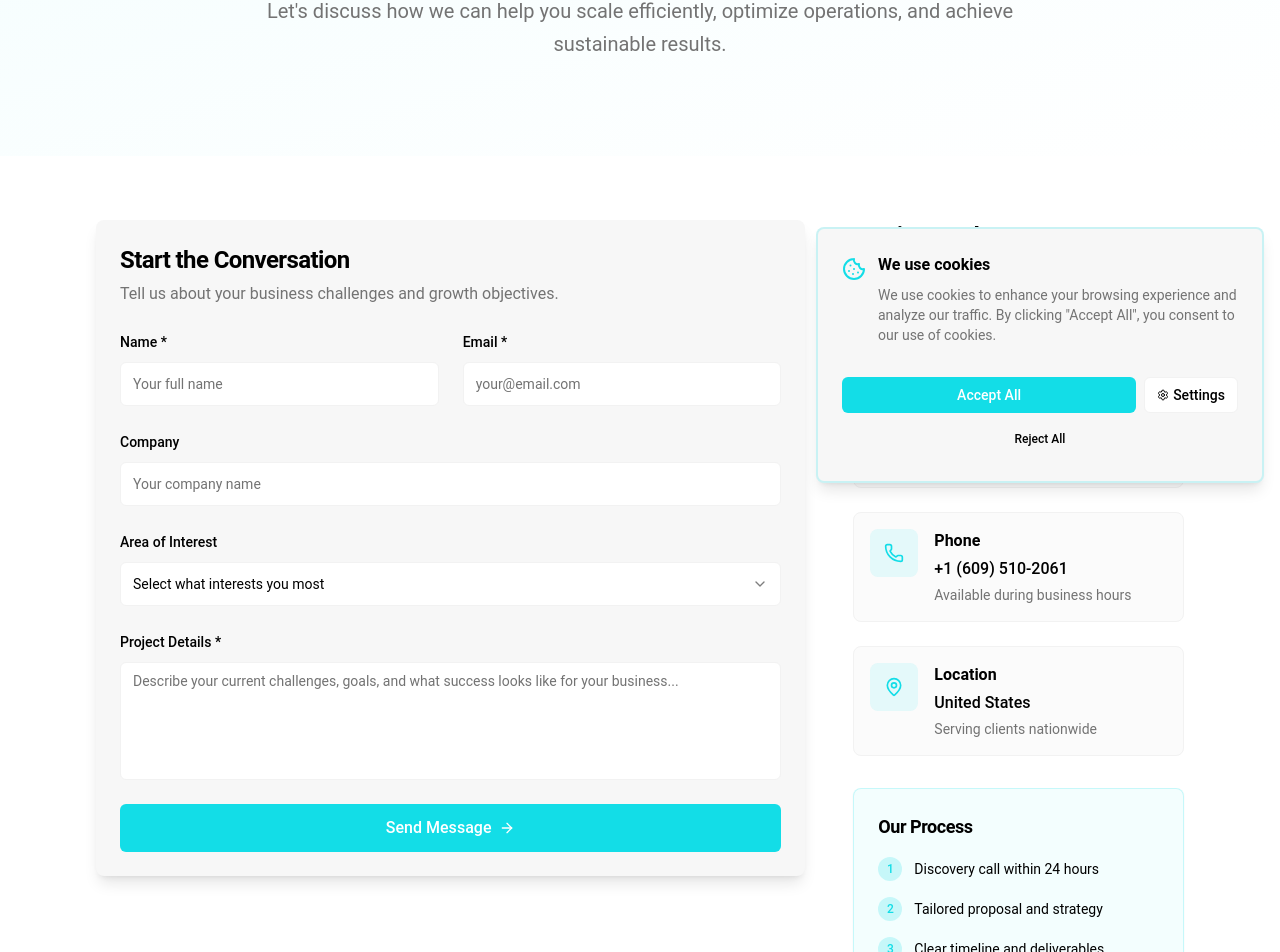
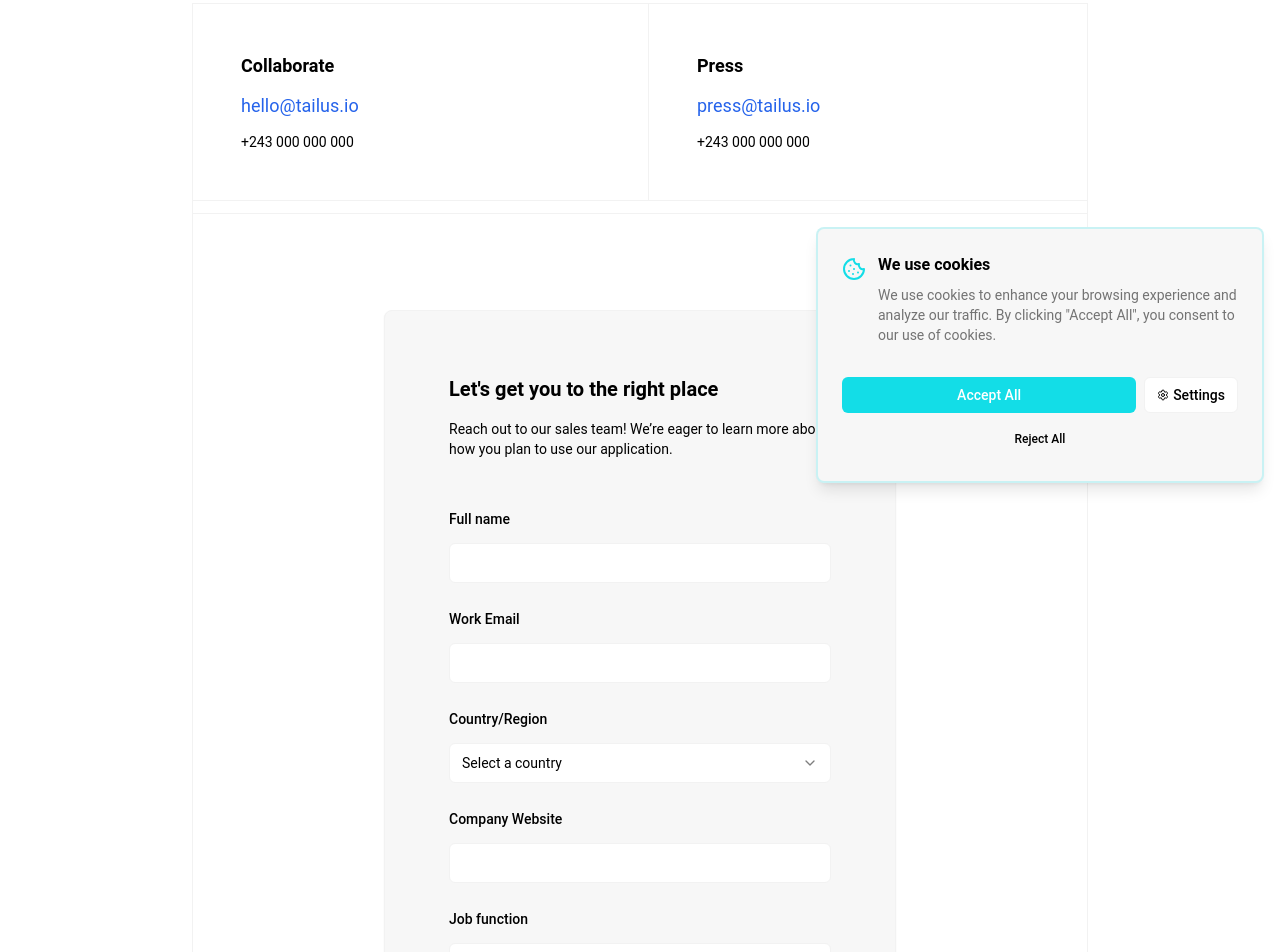
Before and after one commit to Deno-Code-2/perssonify, a React (Vite) app: page /contact in a window 1280 px wide. Shown: the part 301-1253 px from the top of the page. Built offline with nearby package versions, Linux system fonts and the light colour scheme.

Commit message:
Update Contact.tsx

```diff
--- a/src/pages/Contact.tsx
+++ b/src/pages/Contact.tsx
@@ -1,253 +1,137 @@
+import { Card } from '@/components/ui/card'
+import { Input } from '@/components/ui/input'
+import { Textarea } from '@/components/ui/textarea'
+import { Button } from '@/components/ui/button'
+import { Label } from '@/components/ui/label'
+import { Select, SelectContent, SelectItem, SelectTrigger, SelectValue } from '@/components/ui/select'
+import Link from 'next/link'
 
-import React, { useState } from 'react';
-import { Mail, Phone, MapPin, ArrowRight, CheckCircle } from 'lucide-react';
-import { Button } from '@/components/ui/button';
-import { Card, CardContent, CardDescription, CardHeader, CardTitle } from '@/components/ui/card';
-import { Input } from '@/components/ui/input';
-import { Textarea } from '@/components/ui/textarea';
-import { Label } from '@/components/ui/label';
-import { Select, SelectContent, SelectItem, SelectTrigger, SelectValue } from '@/components/ui/select';
-import { motion } from 'framer-motion';
-import { useToast } from '@/hooks/use-toast';
+export default function ContactSection() {
+    return (
+        <section className="py-32">
+            <div className="mx-auto max-w-4xl px-4 lg:px-0">
+                <h1 className="mb-12 text-center text-4xl font-semibold lg:text-5xl">Help us route your inquiry</h1>
 
-const Contact: React.FC = () => {
-  const [formData, setFormData] = useState({
-    name: '',
-    email: '',
-    company: '',
-    solutionType: '',
-    message: ''
-  });
-  const { toast } = useToast();
-
-  const handleSubmit = (e: React.FormEvent) => {
-    e.preventDefault();
-    console.log('Form submitted:', formData);
-    toast({
-      title: "Message sent successfully!",
-      description: "We'll get back to you within 24 hours.",
-    });
-    setFormData({
-      name: '',
-      email: '',
-      company: '',
-      solutionType: '',
-      message: ''
-    });
-  };
-
-  const handleInputChange = (e: React.ChangeEvent<HTMLInputElement | HTMLTextAreaElement>) => {
-    setFormData({
-      ...formData,
-      [e.target.name]: e.target.value
-    });
-  };
-
-  const contactInfo = [
-    {
-      icon: Mail,
-      title: 'Email',
-      description: 'stefan@perssonify.com',
-      subtitle: 'Send us a message anytime'
-    },
-    {
-      icon: Phone,
-      title: 'Phone',
-      description: '+1 (609) 510-2061',
-      subtitle: 'Available during business hours'
-    },
-    {
-      icon: MapPin,
-      title: 'Location',
-      description: 'United States',
-      subtitle: 'Serving clients nationwide'
-    }
-  ];
-
-  return (
-    <div className="bg-background min-h-screen">
-      {/* Hero Section */}
-      <section className="relative pt-24 pb-16 bg-gradient-to-br from-primary/5 to-background">
-        <div className="container">
-          <motion.div
-            initial={{ opacity: 0, y: 30 }}
-            animate={{ opacity: 1, y: 0 }}
-            transition={{ duration: 0.8 }}
-            className="max-w-3xl mx-auto text-center"
-          >
-            <h1 className="text-4xl md:text-5xl font-bold text-foreground mb-6">
-              Ready to Accelerate Your Business Growth?
-            </h1>
-            <p className="text-xl text-muted-foreground mb-8 leading-relaxed">
-              Let's discuss how we can help you scale efficiently, optimize operations, and achieve sustainable results.
-            </p>
-          </motion.div>
+                <div className="grid divide-y border md:grid-cols-2 md:gap-4 md:divide-x md:divide-y-0">
+                    <div className="flex flex-col justify-between space-y-8 p-6 sm:p-12">
+                        <div>
+                            <h2 className="mb-3 text-lg font-semibold">Collaborate</h2>
+                            <Link
+                                href="mailto:hello@tailus.io"
+                                className="text-lg text-blue-600 hover:underline dark:text-blue-400">
+                                hello@tailus.io
+                            </Link>
+                            <p className="mt-3 text-sm">+243 000 000 000</p>
                         </div>
-      </section>
-
-      {/* Contact Form & Info */}
-      <section className="py-16">
-        <div className="container">
-          <div className="grid grid-cols-1 lg:grid-cols-3 gap-12">
-            {/* Contact Form */}
-            <motion.div
-              initial={{ opacity: 0, x: -30 }}
-              animate={{ opacity: 1, x: 0 }}
-              transition={{ duration: 0.8 }}
-              className="lg:col-span-2"
-            >
-              <Card className="border-0 shadow-lg">
-                <CardHeader className="pb-6">
-                  <CardTitle className="text-2xl font-bold">Start the Conversation</CardTitle>
-                  <CardDescription className="text-base">
-                    Tell us about your business challenges and growth objectives.
-                  </CardDescription>
-                </CardHeader>
-                <CardContent>
-                  <form onSubmit={handleSubmit} className="space-y-6">
-                    <div className="grid grid-cols-1 md:grid-cols-2 gap-6">
-                      <div className="space-y-2">
-                        <Label htmlFor="name" className="text-sm font-medium">Name *</Label>
-                        <Input
-                          id="name"
-                          name="name"
-                          value={formData.name}
-                          onChange={handleInputChange}
-                          placeholder="Your full name"
-                          required
-                          className="h-11"
-                        />
                     </div>
-                      <div className="space-y-2">
-                        <Label htmlFor="email" className="text-sm font-medium">Email *</Label>
-                        <Input
-                          id="email"
-                          name="email"
-                          type="email"
-                          value={formData.email}
-                          onChange={handleInputChange}
-                          placeholder="your@email.com"
-                          required
-                          className="h-11"
-                        />
+                    <div className="flex flex-col justify-between space-y-8 p-6 sm:p-12">
+                        <div>
+                            <h3 className="mb-3 text-lg font-semibold">Press</h3>
+                            <Link
+                                href="mailto:press@tailus.io"
+                                className="text-lg text-blue-600 hover:underline dark:text-blue-400">
+                                press@tailus.io
+                            </Link>
+                            <p className="mt-3 text-sm">+243 000 000 000</p>
+                        </div>
                     </div>
                 </div>
 
-                    <div className="space-y-2">
-                      <Label htmlFor="company" className="text-sm font-medium">Company</Label>
+                <div className="h-3 border-x bg-[repeating-linear-gradient(-45deg,var(--color-border),var(--color-border)_1px,transparent_1px,transparent_6px)]"></div>
+                <form
+                    action=""
+                    className="border px-4 py-12 lg:px-0 lg:py-24">
+                    <Card className="mx-auto max-w-lg p-8 sm:p-16">
+                        <h3 className="text-xl font-semibold">Let's get you to the right place</h3>
+                        <p className="mt-4 text-sm">Reach out to our sales team! We’re eager to learn more about how you plan to use our application.</p>
+
+                        <div className="**:[&>label]:block mt-12 space-y-6 *:space-y-3">
+                            <div>
+                                <Label
+                                    htmlFor="name"
+                                    className="space-y-2">
+                                    Full name
+                                </Label>
                                 <Input
-                        id="company"
-                        name="company"
-                        value={formData.company}
-                        onChange={handleInputChange}
-                        placeholder="Your company name"
-                        className="h-11"
+                                    type="text"
+                                    id="name"
+                                    required
                                 />
                             </div>
-
-                    <div className="space-y-2">
-                      <Label htmlFor="solutionType" className="text-sm font-medium">Area of Interest</Label>
-                      <Select onValueChange={(value) => setFormData({...formData, solutionType: value})}>
-                        <SelectTrigger className="h-11">
-                          <SelectValue placeholder="Select what interests you most" />
+                            <div>
+                                <Label
+                                    htmlFor="email"
+                                    className="space-y-2">
+                                    Work Email
+                                </Label>
+                                <Input
+                                    type="email"
+                                    id="email"
+                                    required
+                                />
+                            </div>
+                            <div>
+                                <Label
+                                    htmlFor="country"
+                                    className="space-y-2">
+                                    Country/Region
+                                </Label>
+                                <Select>
+                                    <SelectTrigger>
+                                        <SelectValue placeholder="Select a country" />
                                     </SelectTrigger>
                                     <SelectContent>
-                          <SelectItem value="growth-marketing">Growth & Marketing Solutions</SelectItem>
-                          <SelectItem value="strategic-operations">Strategic & Operations Solutions</SelectItem>
-                          <SelectItem value="comprehensive">Comprehensive Business Optimization</SelectItem>
-                          <SelectItem value="consultation">Initial Strategy Consultation</SelectItem>
+                                        <SelectItem value="1">DR Congo</SelectItem>
+                                        <SelectItem value="2">United States</SelectItem>
+                                        <SelectItem value="3">France</SelectItem>
                                     </SelectContent>
                                 </Select>
                             </div>
-
-                    <div className="space-y-2">
-                      <Label htmlFor="message" className="text-sm font-medium">Project Details *</Label>
-                      <Textarea
-                        id="message"
-                        name="message"
-                        value={formData.message}
-                        onChange={handleInputChange}
-                        placeholder="Describe your current challenges, goals, and what success looks like for your business..."
-                        rows={5}
-                        required
-                        className="resize-none"
+                            <div>
+                                <Label
+                                    htmlFor="website"
+                                    className="space-y-2">
+                                    Company Website
+                                </Label>
+                                <Input
+                                    type="url"
+                                    id="website"
                                 />
                             </div>
-
-                    <Button type="submit" className="w-full h-12 text-base font-medium">
-                      Send Message
-                      <ArrowRight className="ml-2 w-4 h-4" />
-                    </Button>
+                            <div>
+                                <Label
+                                    htmlFor="job"
+                                    className="space-y-2">
+                                    Job function
+                                </Label>
+                                <Select>
+                                    <SelectTrigger>
+                                        <SelectValue placeholder="Select a job function" />
+                                    </SelectTrigger>
+                                    <SelectContent>
+                                        <SelectItem value="1">Finance</SelectItem>
+                                        <SelectItem value="2">Education</SelectItem>
+                                        <SelectItem value="3">Legal</SelectItem>
+                                        <SelectItem value="4">More</SelectItem>
+                                    </SelectContent>
+                                </Select>
+                            </div>
+                            <div>
+                                <Label
+                                    htmlFor="msg"
+                                    className="space-y-2">
+                                    Message
+                                </Label>
+                                <Textarea
+                                    id="msg"
+                                    rows={3}
+                                />
+                            </div>
+                            <Button>Submit</Button>
+                        </div>
+                    </Card>
                 </form>
-                </CardContent>
-              </Card>
-            </motion.div>
-
-            {/* Contact Information */}
-            <motion.div
-              initial={{ opacity: 0, x: 30 }}
-              animate={{ opacity: 1, x: 0 }}
-              transition={{ duration: 0.8, delay: 0.2 }}
-              className="space-y-8"
-            >
-              <div>
-                <h2 className="text-2xl font-bold text-foreground mb-4">
-                  Get in Touch
-                </h2>
-                <p className="text-muted-foreground leading-relaxed">
-                  We respond to all inquiries within 24 hours. Ready to discuss your project right away? Give us a call.
-                </p>
-              </div>
-
-              <div className="space-y-6">
-                {contactInfo.map((info, index) => (
-                  <motion.div
-                    key={index}
-                    initial={{ opacity: 0, y: 20 }}
-                    animate={{ opacity: 1, y: 0 }}
-                    transition={{ duration: 0.6, delay: 0.3 + index * 0.1 }}
-                  >
-                    <div className="flex items-start space-x-4 p-4 rounded-lg border bg-card/50">
-                      <div className="w-12 h-12 rounded-lg bg-primary/10 flex items-center justify-center flex-shrink-0">
-                        <info.icon className="w-5 h-5 text-primary" />
-                      </div>
-                      <div className="flex-1">
-                        <h3 className="font-semibold text-foreground mb-1">{info.title}</h3>
-                        <p className="text-foreground font-medium mb-1">{info.description}</p>
-                        <p className="text-sm text-muted-foreground">{info.subtitle}</p>
-                      </div>
-                    </div>
-                  </motion.div>
-                ))}
-              </div>
-
-              {/* Process Overview */}
-              <Card className="bg-primary/5 border-primary/20">
-                <CardHeader className="pb-4">
-                  <CardTitle className="text-lg">Our Process</CardTitle>
-                </CardHeader>
-                <CardContent className="space-y-4">
-                  {[
-                    'Discovery call within 24 hours',
-                    'Tailored proposal and strategy',
-                    'Clear timeline and deliverables',
-                    'Project kickoff and execution'
-                  ].map((step, index) => (
-                    <div key={index} className="flex items-center space-x-3">
-                      <div className="w-6 h-6 rounded-full bg-primary/20 flex items-center justify-center flex-shrink-0">
-                        <span className="text-xs font-medium text-primary">{index + 1}</span>
-                      </div>
-                      <span className="text-sm text-foreground">{step}</span>
-                    </div>
-                  ))}
-                </CardContent>
-              </Card>
-            </motion.div>
-          </div>
             </div>
         </section>
-    </div>
-  );
-};
-
-export default Contact;
+    )
+}
```
Lines whose indentation alone changed are shown as unchanged.
